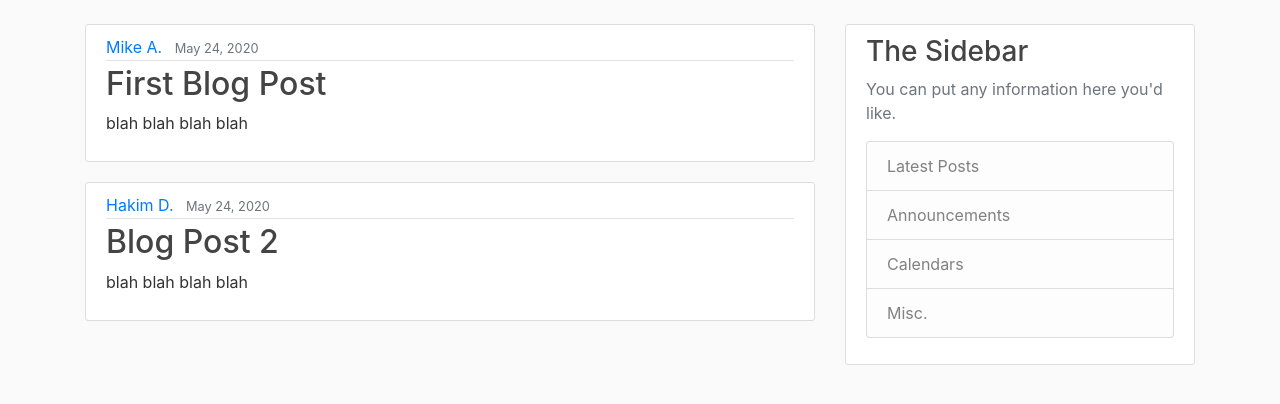
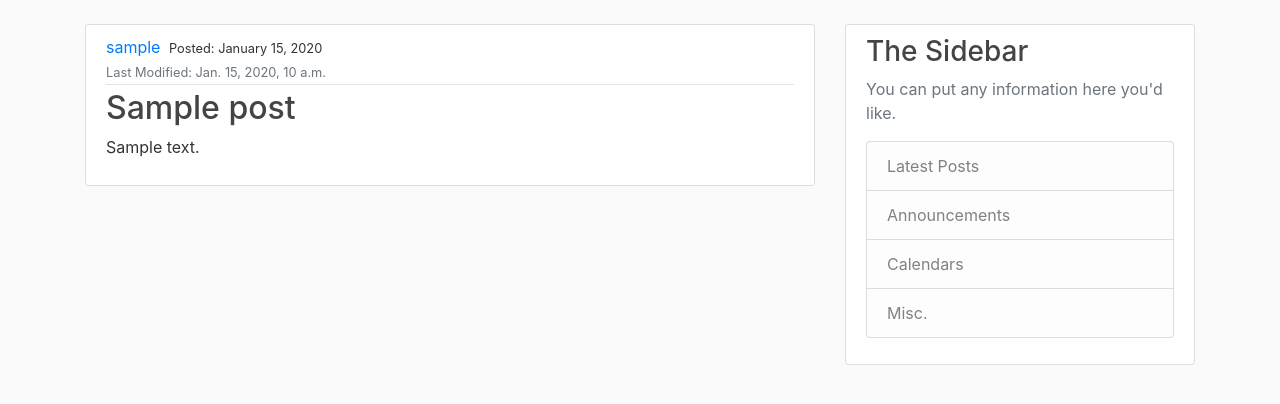
Before and after one commit to MalikMAlna/blogick, a Django app: page / in a window 1280 px wide. Shown: the part 56-460 px from the top of the page. Run offline with Django 3.2, Linux system fonts and the light colour scheme; tables that the repository leaves empty hold one stand-in row (values such as "Sample post"); some libraries are stand-ins or nearby versions.

Commit message:
Added Posts to homepage along with template changes to fit last modified date.

```diff
--- a/blog/templates/blog/home.html
+++ b/blog/templates/blog/home.html
@@ -4,8 +4,9 @@
 <article class="media content-section">
   <div class="media-body">
     <div class="article-metadata">
-      <a class="mr-2" href="#">{{ post.author }}</a>
-      <small class="text-muted">{{ post.date_posted }}</small>
+      <a class="mr-1" href="#">{{ post.author }}</a>
+      <small>Posted: {{ post.date_posted|date:"F d, Y" }}</small><br>
+            <small class="text-muted">Last Modified: {{ post.date_last_modified }}</small>
     </div>
     <h2><a class="article-title" href="#">{{ post.title }}</a></h2>
     <p class="article-content">{{ post.content }}</p>
--- a/blog/views.py
+++ b/blog/views.py
@@ -1,24 +1,25 @@
 from django.shortcuts import render
+from .models import Post
 
-posts = [
-    {
-        'author': 'Mike A.',
-        'title': 'First Blog Post',
-        'content': 'blah blah blah blah',
-        'date_posted': 'May 24, 2020'
-    },
-    {
-        'author': 'Hakim D.',
-        'title': 'Blog Post 2',
-        'content': 'blah blah blah blah',
-        'date_posted': 'May 24, 2020'
-    }
-]
+# posts = [
+#     {
+#         'author': 'Mike A.',
+#         'title': 'First Blog Post',
+#         'content': 'blah blah blah blah',
+#         'date_posted': 'May 24, 2020'
+#     },
+#     {
+#         'author': 'Hakim D.',
+#         'title': 'Blog Post 2',
+#         'content': 'blah blah blah blah',
+#         'date_posted': 'May 24, 2020'
+#     }
+# ]
 
 
 def home(request):
     context = {
-        'posts': posts
+        'posts': Post.objects.all()
     }
     return render(request, "blog/home.html", context)
 
```
